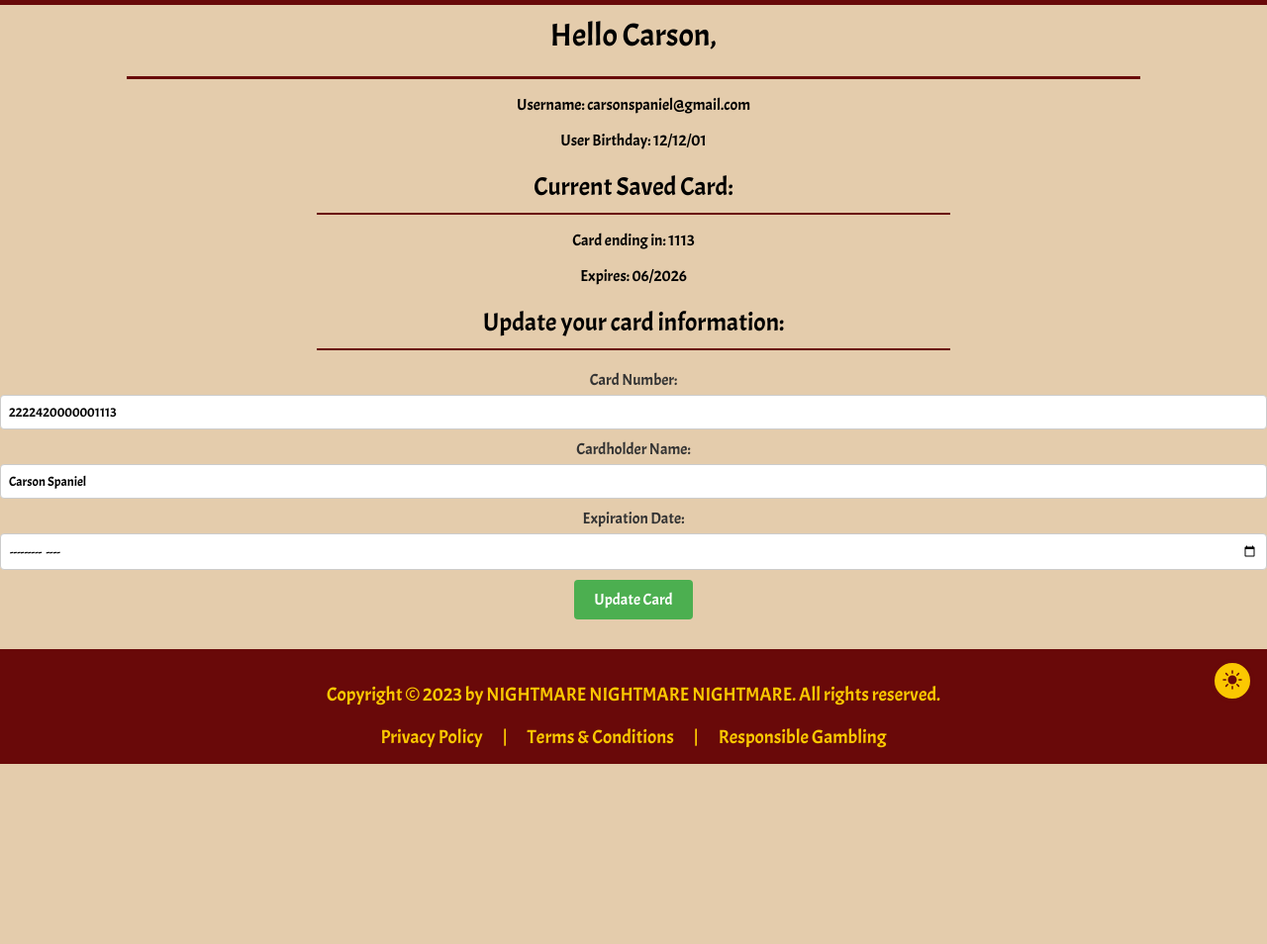
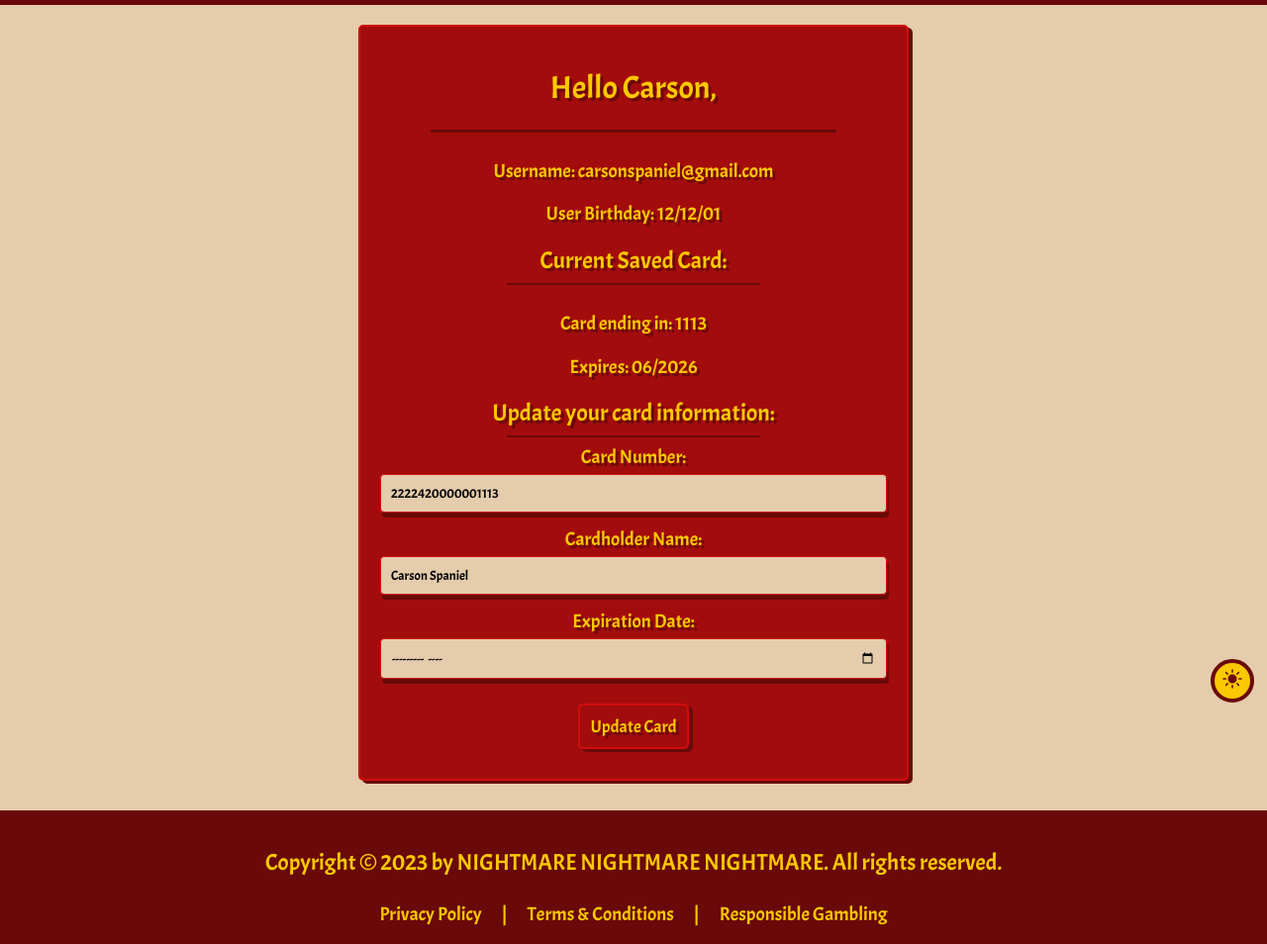
Before and after one commit to Gowtham1Moorthy/python-fullstack, a Django app: template LPSApp/templates/profile.html in a window 1280 px wide. Shown: the part 75-1029 px from the top of the page at 99% size. Before the commit the page ends 847 px from the top, so only its background shows below. Run offline with Django 4.2, Linux system fonts and the light colour scheme; the template is opened without the code that fills it: values that come from a table or form of the project are taken from there, others are empty; data comes from the database, SQL or seed files in the repository; both versions use the stored data as it was after the commit.

Commit message:
fixing merge conflicts

```diff
--- a/LPSApp/static/css/profile.css
+++ b/LPSApp/static/css/profile.css
@@ -1,73 +1,3 @@
-<<<<<<< HEAD
-
-form {
-    margin: 0 auto;
-    max-width: 800px;
-  }
-
-head {
-    text-align: center;
-}
-
-#email{
-
-}
-
-#content-container h1 {
-    font-size: 2.5em;
-    margin-bottom: 10px; /* Add margin-bottom to space out h1 */
-}
-
-body {
-    text-align: center;
-
-}
-
-h2 {
-    margin-top: 20px;
-    font-size: 1.6em;
-    font-weight: 550;
-    margin-bottom: 10px; /* Add margin-bottom to space out h2 */
-}
-
-#content-container p, li {
-    font-size: 1.2em;
-    text-align: left;
-    margin-bottom: 15px; /* Add margin-bottom to space out p and li */
-}
-
-form {
-    margin-top: 20px;
-}
-
-label {
-    display: block;
-    margin-bottom: 5px;
-    color: #333;
-}
-
-input {
-    width: 100%;
-    padding: 8px;
-    margin-bottom: 10px;
-    box-sizing: border-box;
-    border: 1px solid #ccc;
-    border-radius: 4px;
-}
-
-button {
-    background-color: #4caf50;
-    color: white;
-    padding: 10px 20px;
-    border: none;
-    border-radius: 4px;
-    cursor: pointer;
-    font-size: 16px;
-}
-
-button:hover {
-    background-color: #45a049;
-=======
 .center-container {
     display: flex;
     justify-content: center;
@@ -152,5 +82,4 @@ form input {
 
 .person h2, .person p{
     margin-bottom: 0px;
->>>>>>> db28147fe889de9fad68f0824f36fcd81a9c7d9b
 }
```
Also changed, not shown: db.sqlite3.
